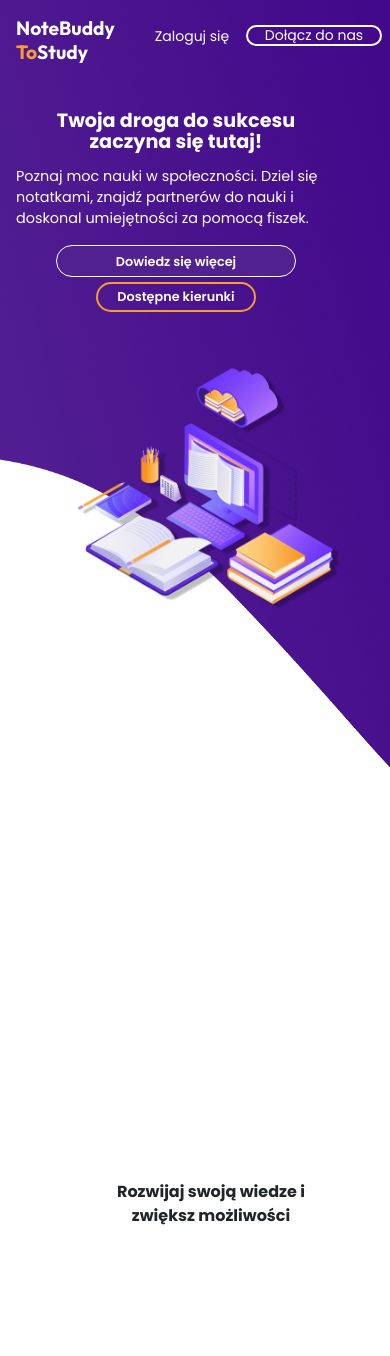
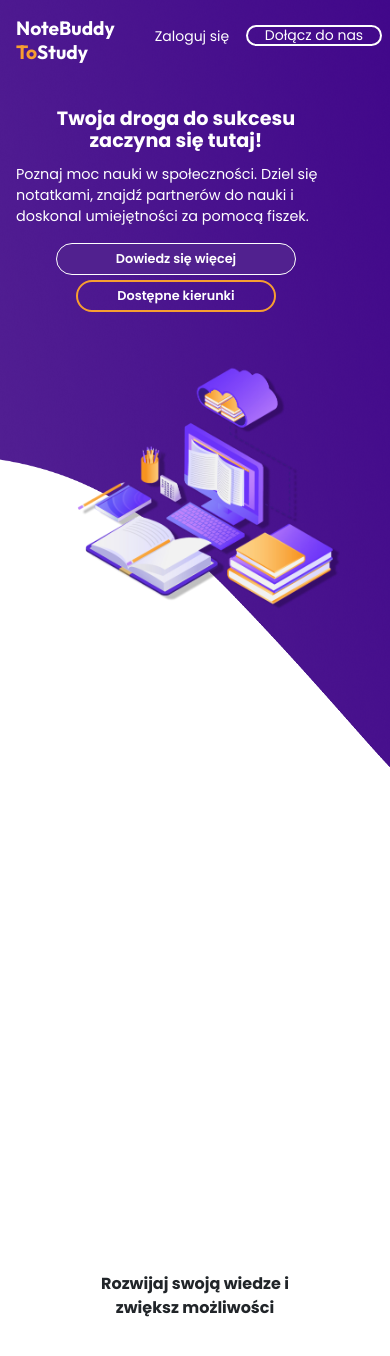
Before and after one commit to murasame112/NoteBuddyToStudy, an Angular app in the folder frontend/: page /landing in a window 390 px wide. Shown: the top 1356 px of the page. Built offline with nearby package versions, Linux system fonts and the light colour scheme.

Commit message:
poprawki-landing,login,notes

```diff
--- a/frontend/src/app/components/landing-page/landing-page.component.html
+++ b/frontend/src/app/components/landing-page/landing-page.component.html
@@ -36,7 +36,7 @@
 
 
 
-<span id="motivate-text">Rozwijaj swoją wiedze i<br> zwiększ możliwości </span>
+<div id="motivateDiv"><span id="motivate-text">Rozwijaj swoją wiedze i <br> zwiększ możliwości </span></div>
 
 <div id="features">
   <img src="../../../assets/Ellipse 39.png" alt="" id="wavy-article-img">
--- a/frontend/src/app/components/landing-page/landing-page.component.scss
+++ b/frontend/src/app/components/landing-page/landing-page.component.scss
@@ -7,6 +7,7 @@
 margin: 0;
 padding: 0;
 height: 30rem;
+user-select: none;
 }
 
 
@@ -120,6 +121,12 @@ justify-content: center;
 align-items: center;
 }
 
+#more_details:hover
+{
+cursor: pointer;
+background: #491e81;
+}
+
 #more_details .anchor
 {
   color: white;
@@ -133,28 +140,27 @@ align-items: center;
 
 }
 
+
 #courses_btn
 {
 display: flex;
-// width: 164px;
-width: 10.25rem;
-// height: 41px;
-height: 2.5625rem;
+// width: 216px;
+width: 13.5rem;
+// height: 45px;
+height: 2.8125rem;
 flex-direction: column;
 justify-content: center;
-
-
 text-align: center;
 
-
-
-font-style: normal;
-font-weight: 600;
-line-height: normal;
 // border: 3px solid #51218F;
 border: 0.1875rem solid #51218F;
 border-radius: 40px;
+}
 
+#courses_btn:hover
+{
+border-color: #491e81;
+cursor: pointer;
 
 }
 
@@ -163,9 +169,10 @@ border-radius: 40px;
 font-family: 'Poppins', sans-serif;
 font-weight: 600;
 // font-size: 16px;
-font-size: 1rem;
+// font-size: 1rem;
 color: #000;
 text-decoration: none;
+
 
 }
 
@@ -203,6 +210,7 @@ font-size: 1.125rem;
 #login_btn:hover
 {
   cursor: pointer;
+  color: rgb(230, 230, 230);
 }
 
 #register_btn
@@ -231,6 +239,8 @@ font-size: 1.125rem;
 #register_btn:hover
 {
   cursor: pointer;
+  color: rgb(230, 230, 230);
+  border: 0.125rem solid rgb(230, 230, 230);
 }
 
 #wave-background
@@ -241,16 +251,20 @@ font-size: 1.125rem;
   margin: 0;
   padding: 0;
   z-index: 0;
+  pointer-events: none;
+
 }
 
 #wave-background-img
 {
  max-width: 90rem;
+ pointer-events: none;
 }
 
 #wave-background-img-mobile
 {
 display: none;
+pointer-events: none;
 }
 
 #hero-background
@@ -260,7 +274,7 @@ position: absolute;
 top: 8.75rem;
 // right: 225px;
 right: 14.0625rem;
-
+pointer-events: none;
 }
 
 #hero-img
@@ -269,19 +283,30 @@ right: 14.0625rem;
 }
 
 
+#motivateDiv
+{
+width: 100%;
+height: 12rem;
+text-align: center;
+z-index: 0;
+position: absolute;
+top: 75rem;
+display: flex;
+align-items: center;
+justify-content: center;
+
+}
+
 #motivate-text
 {
-  position: absolute;
-  text-align: center;
 font-family: 'Poppins', sans-serif;
 font-weight: 700 ;
 // font-size: 48px;
 font-size: 3rem;
-// top: 1180px;
-top: 73.75rem;
-left: 35vw;
 z-index: 1;
+user-select: none;
 }
+
 
 #features
 {
@@ -291,6 +316,7 @@ z-index: 1;
   margin-top: 35rem;
   padding: 0;
   margin: 0;
+  pointer-events: none;
 }
 
 
@@ -313,6 +339,8 @@ z-index: -9999;
 {
 position: relative;
 top: 54rem;
+pointer-events: none;
+user-select: none;
 }
 
 #courses
@@ -530,8 +558,8 @@ height: 2.5rem;
 #courses_btn
 {
 
-width: 8rem;
-height: 2.2rem;
+width: 10rem;
+height: 2.5rem;
 }
 
 #courses_btn .anchor
@@ -573,11 +601,9 @@ footer{
 {
   #motivate-text
   {
-
-
-  font-size: 3rem;
-  left: 28vw;
-  z-index: 1;
+  // font-size: 3rem;
+  // left: 28vw;
+  // z-index: 1;
   }
 
 
@@ -804,9 +830,9 @@ footer{
 
   #courses_btn
   {
-  width: 7.5rem;
-  height: 1.65rem;
-
+  width: 9rem;
+  // height: 1.65rem;
+    height: 2rem;
   }
 
   #courses_btn .anchor
@@ -818,10 +844,8 @@ footer{
 
   #motivate-text
   {
-
-
   font-size: 2rem;
-  left: 30vw;
+  // left: 30vw;
   }
 
 
@@ -896,6 +920,11 @@ footer{
   border: 1px solid white;
   }
 
+  #more_details:hover
+  {
+    border-color:#d6d6d6;
+  }
+
   #more_details .anchor
   {
     font-weight: 600;
@@ -904,9 +933,14 @@ footer{
 
   #courses_btn
   {
-  width: 10rem;
-  height: 1.85rem;
+  width: 12.5rem;
+  height: 2rem;
   border: 2px solid #F89E30;
+  }
+
+  #courses_btn:hover
+  {
+    border-color:#ff9100 ;
   }
 
   #courses_btn .anchor
@@ -1032,8 +1066,8 @@ footer{
 
   #courses_btn
   {
-  width: 10rem;
-  height: 1.85rem;
+  width: 12.5rem;
+  height: 2rem;
   border: 2px solid #F89E30;
   }
 
--- a/frontend/src/app/components/login-page/login-page.component.scss
+++ b/frontend/src/app/components/login-page/login-page.component.scss
@@ -81,14 +81,16 @@ grid-template-rows: 1fr;
 
 }
 
+#logo:hover
+{
+  cursor: pointer;
+}
+
 #logo2
 {
   color: #F89E30;
 
 }
-
-
-
 
 #page-name
 {
--- a/frontend/src/app/components/main-menu/navbar/navbar.component.scss
+++ b/frontend/src/app/components/main-menu/navbar/navbar.component.scss
@@ -20,6 +20,7 @@
   font-weight: 600;
   justify-self: flex-start;
   margin-left: 0.5rem;
+  user-select: none;
 }
 
 #logo:hover
@@ -67,14 +68,30 @@ grid-area: notes;
   color: white;
   font-weight: 400;
   text-decoration: none;
-  transition: color 0.5s ease-out;
+  // transition: color 0.5s ease-out;
+  display: inline-block;
 }
 
-.nav-btn:hover
+.nav-btn::after
 {
-  color:#F89E30 ;
-  cursor: pointer;
+  display: block;
+  content: '';
+  border-bottom: 1px solid #F89E30;
+  border-radius: 1rem;
+  transform: scaleX(0);
+  transition: transform 250ms ease-in-out;
 }
+
+.nav-btn:hover::after
+{
+  transform: scaleX(1);
+}
+
+  // .nav-btn:hover
+  // {
+  //   // color:#F89E30 ;
+  //   cursor: pointer;
+  // }
 
 .menu-btn
 {
--- a/frontend/src/app/components/register-page/register-page.component.scss
+++ b/frontend/src/app/components/register-page/register-page.component.scss
@@ -79,6 +79,11 @@ grid-template-rows: 1fr;
   margin: 1rem;
 
 
+}
+
+#logo:hover
+{
+  cursor: pointer;
 }
 
 #logo2
```
